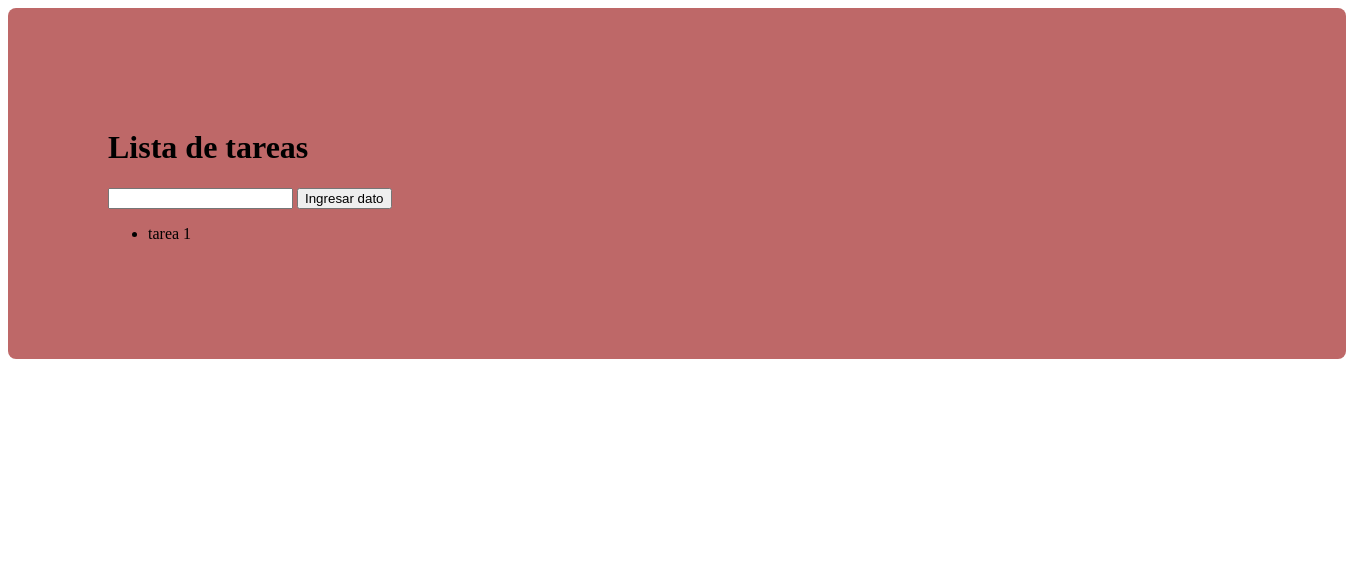
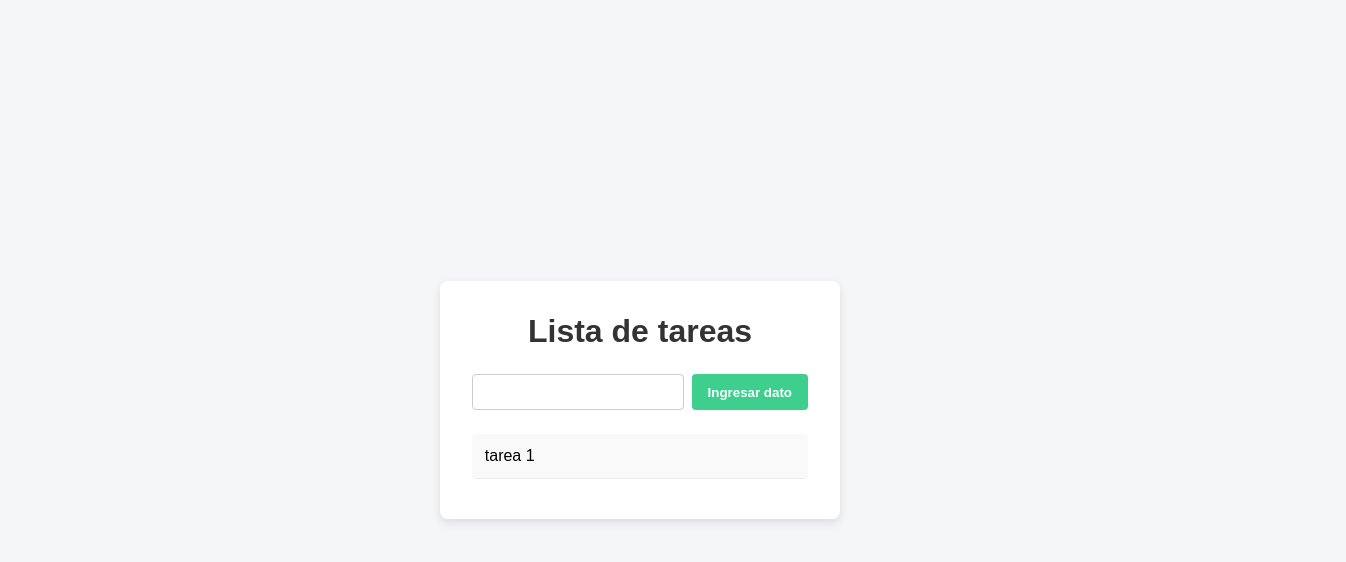
Before and after one commit to santiago1234ropero/patriamilagro, a website built with Vite: page index.html in a window 1280 px wide. Shown: the whole page, 1346 px wide, since content can reach past the window. Built offline with nearby package versions, Linux system fonts and the light colour scheme.

Commit message:
subida archivo js

```diff
--- a/STILOS.CSS
+++ b/STILOS.CSS
@@ -1,6 +1,68 @@
-.container{
-    background: rgb(190, 104, 104);
-    padding: 100px;
-border-radius: 8px;
-width: 90%;
+* {
+  box-sizing: border-box;
+  margin: 0;
+  padding: 0;
+  font-family: Arial, sans-serif;
 }
+
+body {
+  background-color: #f4f6f8;
+  display: flex;
+  justify-content: center;
+  align-items: center;
+  min-height: 100vh;
+}
+
+.container {
+  background: white;
+  padding: 2rem;
+  border-radius: 8px;
+  box-shadow: 0 4px 10px rgba(0, 0, 0, 0.1);
+  width: 100%;
+  max-width: 400px;
+}
+
+h1 {
+  margin-bottom: 1.5rem;
+  color: #333;
+  text-align: center;
+}
+
+form {
+  display: flex;
+  gap: 8px;
+  margin-bottom: 1.5rem;
+}
+
+input {
+  flex: 1;
+  padding: 0.6rem;
+  border: 1px solid #ccc;
+  border-radius: 4px;
+}
+
+button {
+  padding: 0.6rem 1rem;
+  background-color: #3ecf8e;
+  color: white;
+  border: none;
+  border-radius: 4px;
+  font-weight: bold;
+  cursor: pointer;
+}
+
+button:hover {
+  background-color: #2eaf73;
+}
+
+ul {
+  list-style: none;
+}
+
+li {
+  padding: 0.8rem;
+  background: #f9f9f9;
+  border-bottom: 1px solid #eee;
+  margin-bottom: 0.5rem;
+  border-radius: 4px;
+}
```
Also changed, not shown: script.js (added).
